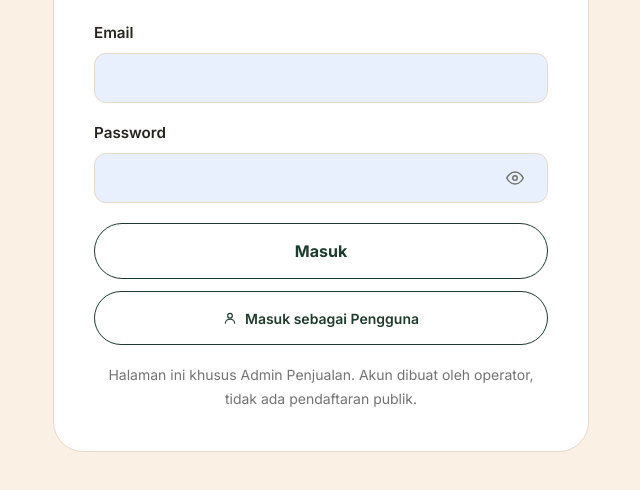
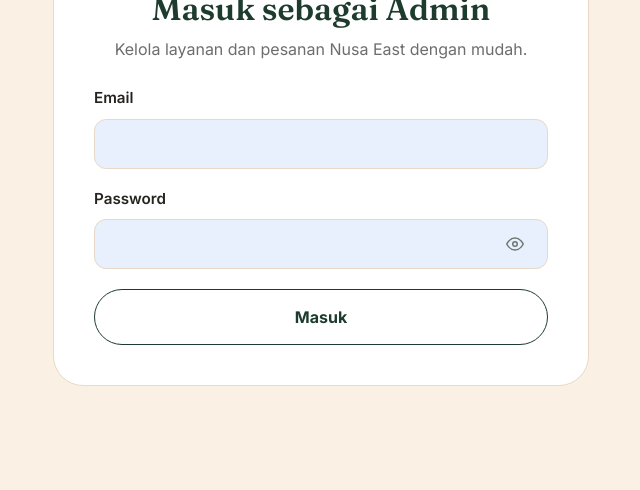
Before and after one commit to Qanitah14/nusa.east, a website: page admin/login.html in a window 1280 px wide. Shown: the part 272-762 px from the top of the page, without its empty margins (319-959 px from the left). Drawn offline with Linux system fonts and the light colour scheme.

Commit message:
selamat pagi

```diff
--- a/admin/login.html
+++ b/admin/login.html
@@ -85,21 +85,8 @@
     >
       Masuk
     </button>
-
-    <a
-      href="../login.html"
-      class="btn btn-admin-user"
-    >
-      <i class="fa-regular fa-user" aria-hidden="true"></i>
-      Masuk sebagai Pengguna
-    </a>
   </div>
 </form>
-
-<p class="a-login-note">
-  Halaman ini khusus Admin Penjualan. Akun dibuat oleh operator, tidak ada pendaftaran publik.
-</p>
-
   </div>
 </div>
 
```
Also changed, not shown: operator/login.html (+0 -5 lines).
